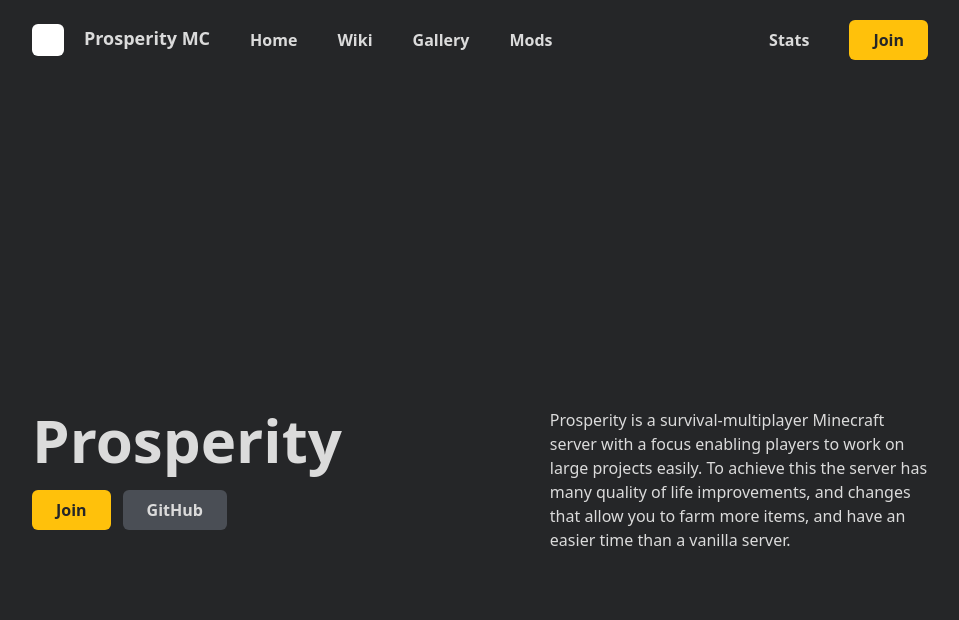
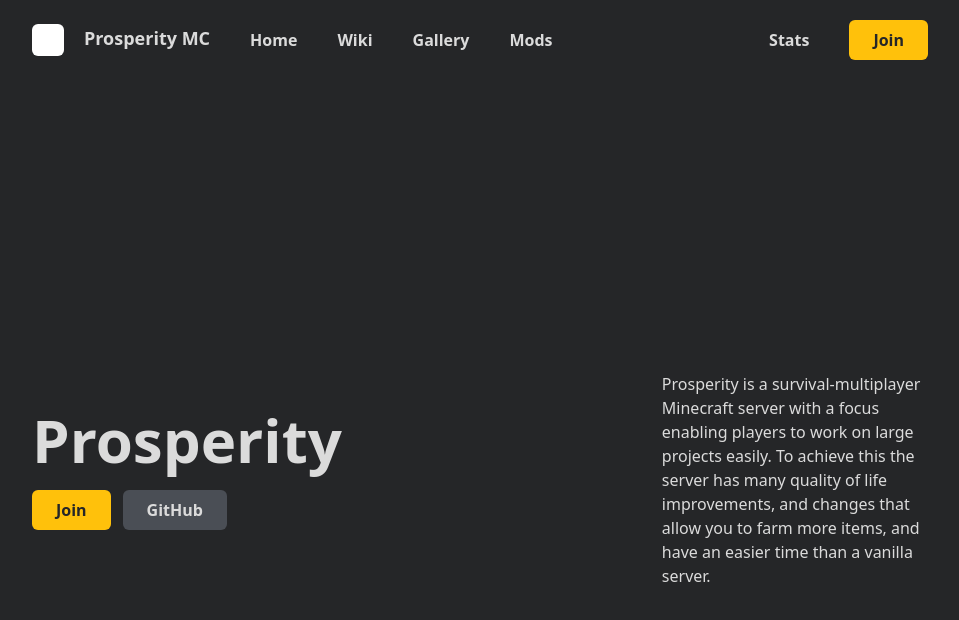
Before and after one commit to ProsperityMC/Prosperity-Website, a Next.js app: page / in a window 1280 px wide. Shown: the top 620 px of the page, without its empty margins (160-1119 px from the left). Built offline with nearby package versions, Linux system fonts and the light colour scheme.

Commit message:
fix: Make home text resize at different screens

```diff
--- a/pages/index.tsx
+++ b/pages/index.tsx
@@ -5,7 +5,7 @@ const Home: NextPage = () => {
     <>
       {/* This layout code is kind of a mess, I'm not sure if it has to be this cmoplicated */}
       <div className="flex content-center h-screen">
-        <div className="lg:flex md:justify-between md:gap-52">
+        <div className="lg:flex md:justify-between md:gap-52 lg:gap-64 xl:gap-80 2xl:gap-96">
           <div className="flex-wrap content-center lg:flex">
             <p className="text-6xl">Prosperity</p>
             <div className="flex flex-row gap-3 py-5">
```
